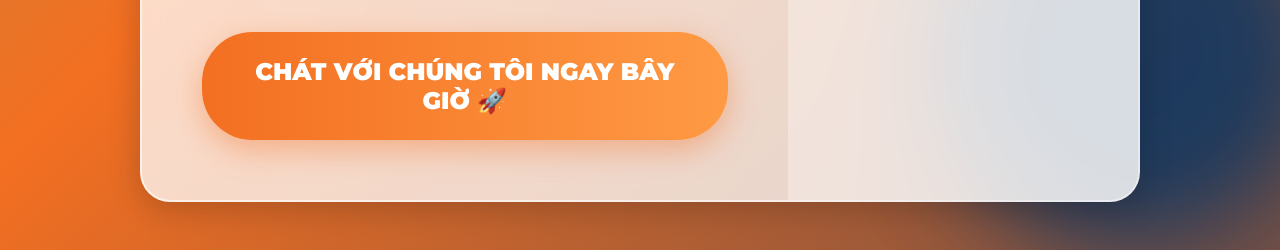
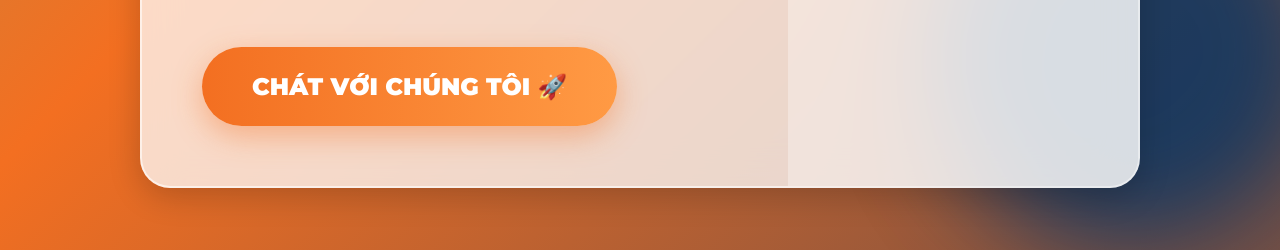
Before and after one commit to duongcanhquan/tuyensinh, a plain HTML site: page index.html in a window 1280 px wide. Shown: the part 630-880 px from the top of the page. Drawn offline with Linux system fonts and the light colour scheme.

Commit message:
Update button text for chat feature

```diff
--- a/index.html
+++ b/index.html
@@ -152,7 +152,7 @@
             <p class="desc">Giải đáp mọi thắc mắc về Ngành học, Học phí & Cơ hội việc làm cùng VIETMY COLLEGE.</p>
 
             <button onclick="openChatApp()" class="glow-button">
-                CHÁT VỚI CHÚNG TÔI NGAY BÂY GIỜ 🚀
+                CHÁT VỚI CHÚNG TÔI 🚀
             </button>
         </div>
 
```
